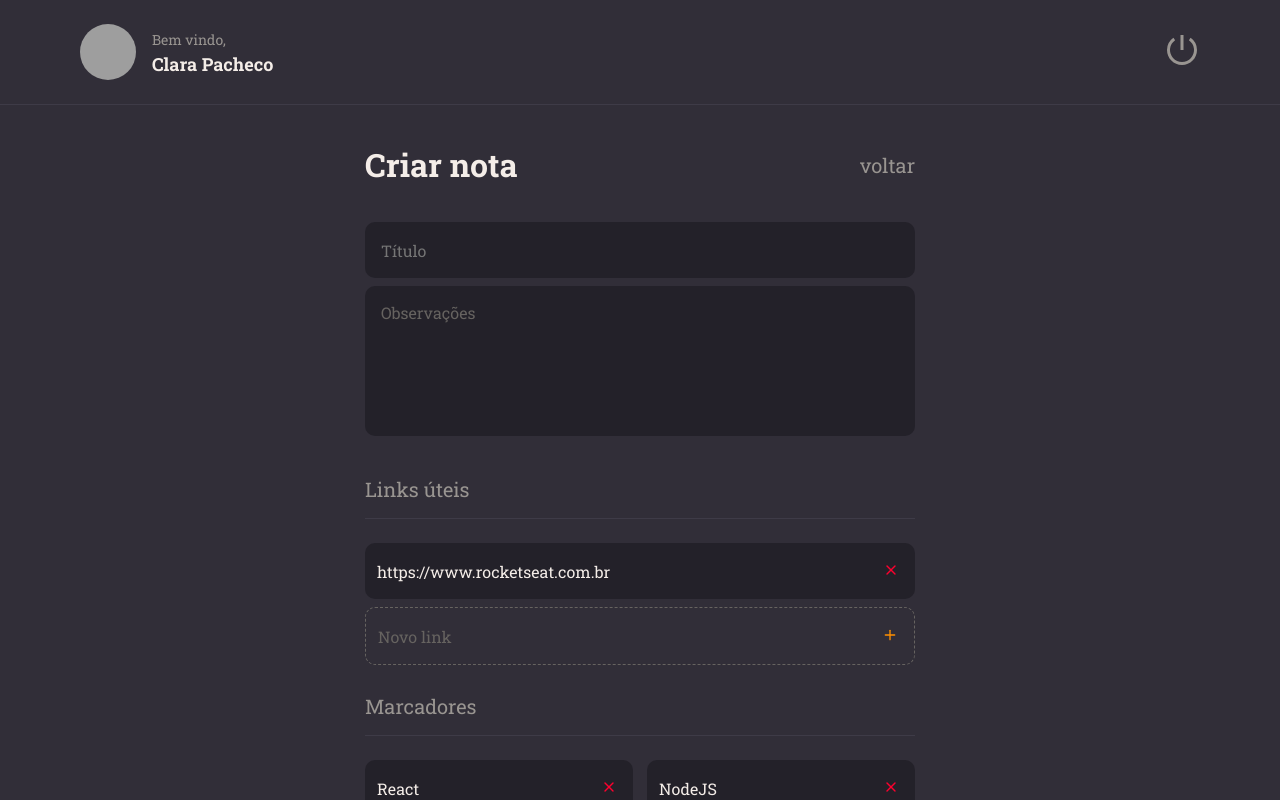
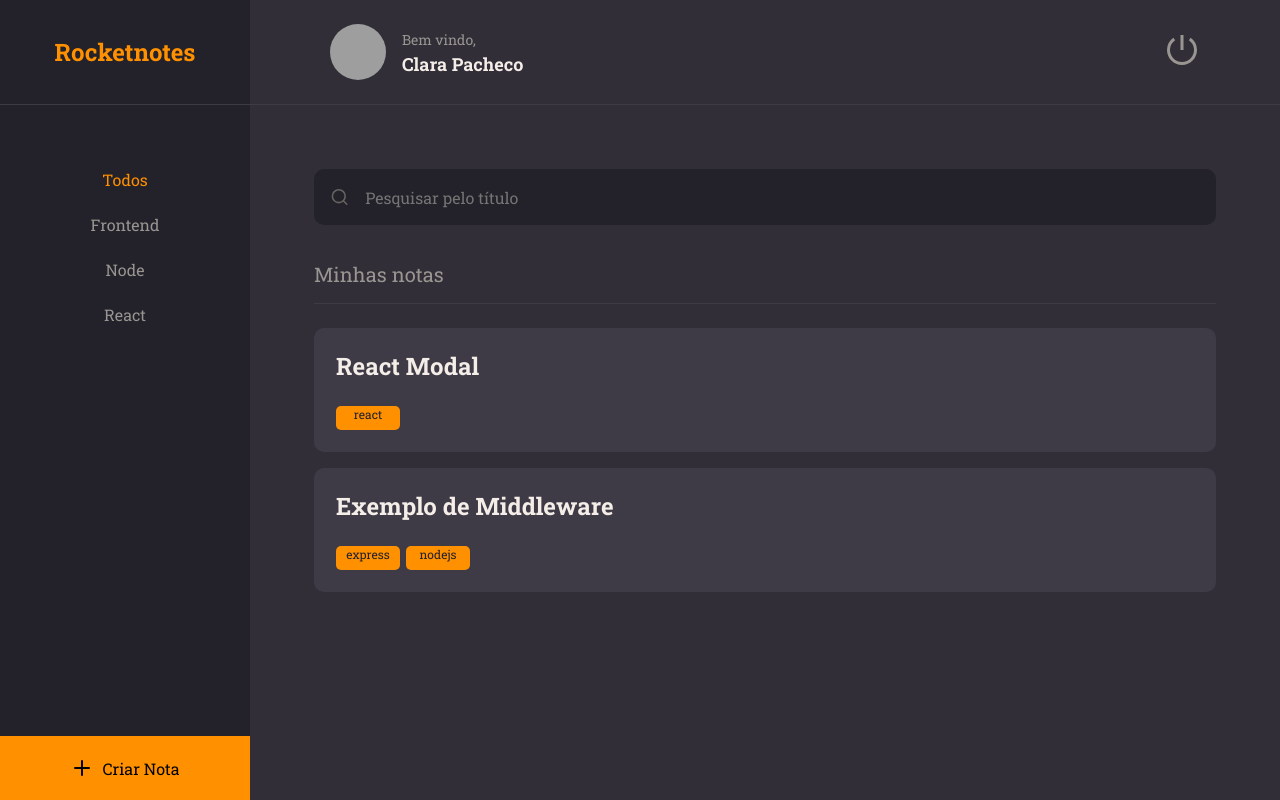
Before and after one commit to Clara-Pacheco/rocketNotes-Front-end, a React (Vite) app: page / in a window 1280 px wide. Built offline with nearby package versions, Linux system fonts and the light colour scheme; grey boxes are pictures that could not be loaded.

Commit message:
Inside of main.jsx, render the component Routes containing app routes instead of individual component pages

```diff
--- a/src/main.jsx
+++ b/src/main.jsx
@@ -4,17 +4,15 @@ import ReactDOM from 'react-dom/client'
 import { ThemeProvider } from 'styled-components'
 import GlobalStyles from './styles/global'
 import theme from './styles/theme'
-import { SignIn } from './pages/SignIn/SignIn'
-import { SignUp } from './pages/SignUp/SignUp'
-import { Profile } from './pages/Profile/Profile'
-import { New } from './pages/New/New'
+
+import { Routes } from './routes'
 
 
 ReactDOM.createRoot(document.getElementById('root')).render(
   <React.StrictMode>
     <ThemeProvider theme={theme}>
       <GlobalStyles />
-       <New />
+       <Routes />
     </ThemeProvider>
   </React.StrictMode>,
 )
```
